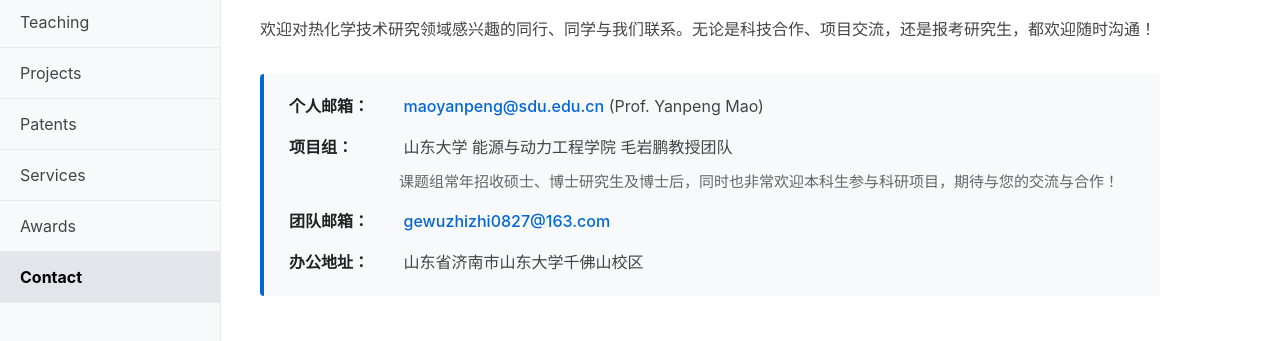
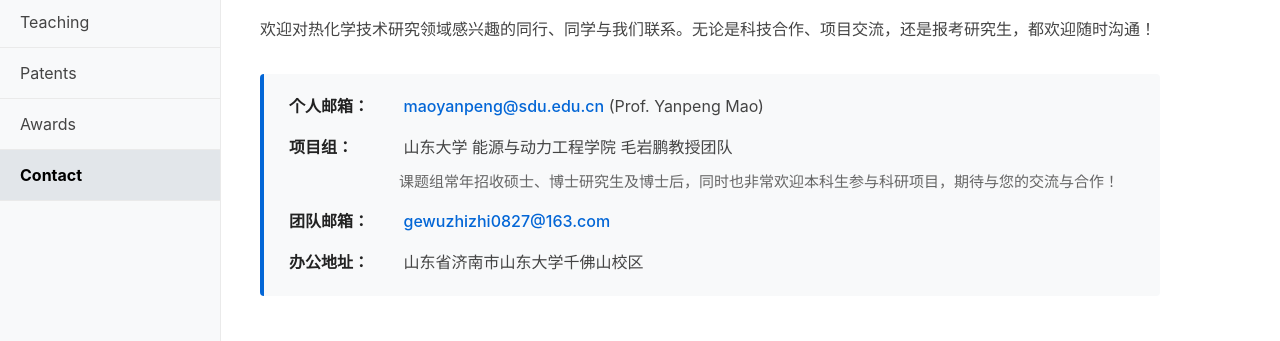
Before and after one commit to YP-Mao/YP-Mao.github.io, a plain HTML site: page contact.html in a window 1280 px wide. Shown: the part 105-446 px from the top of the page. Drawn offline with Linux system fonts and the light colour scheme.

Commit message:
Update contact.html

```diff
--- a/contact.html
+++ b/contact.html
@@ -58,14 +58,12 @@
 </head>
 <body>
 
-    <!-- 左侧导航栏 -->
+    <!-- 左侧导航栏（统一为6项） -->
     <ul class="nav-bar">
         <li><a href="./index.html">Home</a></li>
         <li><a href="./publications.html">Publications</a></li>
         <li><a href="./teaching.html">Teaching</a></li>
-        <li><a href="./projects.html">Projects</a></li>
         <li><a href="./patents.html">Patents</a></li>
-        <li><a href="./services.html">Services</a></li>
         <li><a href="./awards.html">Awards</a></li>
         <li><a href="./contact.html" class="active">Contact</a></li>
     </ul>
```
